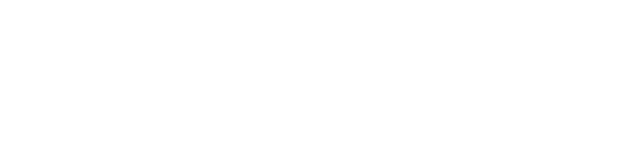
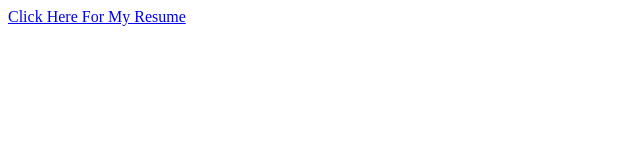
Before and after one commit to TwTyler99/Resume, a plain HTML site: page index.html in a window 1280 px wide. Shown: the whole page, without its empty margins (0-640 px from the left). Drawn offline with Linux system fonts and the light colour scheme.

Commit message:
Update index.html

```diff
--- a/index.html
+++ b/index.html
@@ -1,3 +1,3 @@
 <html>
-  <p><a href="Tyler's%20Resume.pdf"
+  <p><a href="Tyler's%20Resume.pdf">Click Here For My Resume</a></p>
   </html>
```
